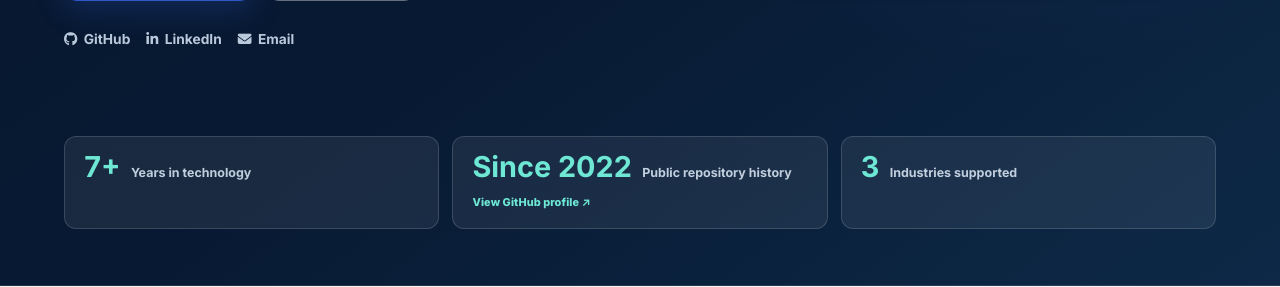
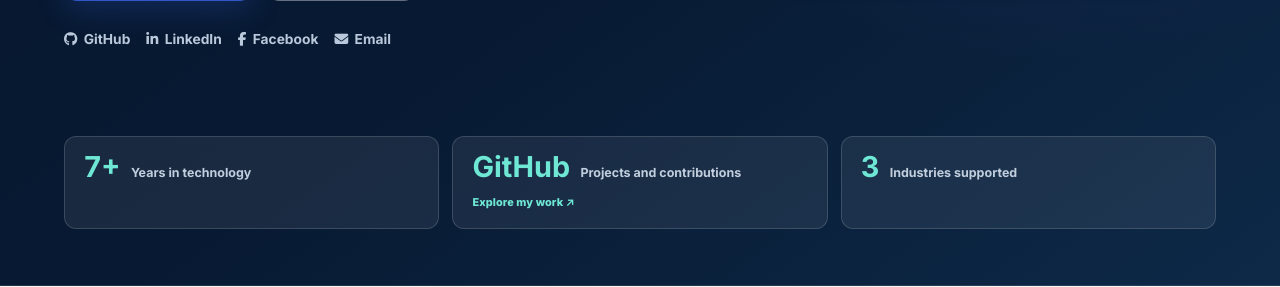
Before and after one commit to saamaamr/portfolio, a Node server app: page / in a window 1280 px wide. Shown: the part 725-1012 px from the top of the page. Run offline with Node 20, Linux system fonts and the light colour scheme; style sheets or scripts are compiled from the project's sources.

Commit message:
feat: refine professional profile links

```diff
--- a/locales/ar.json
+++ b/locales/ar.json
@@ -64,10 +64,10 @@
   },
   "metrics": {
     "years": "سنوات من الخبرة التقنية",
-    "repositorySince": "منذ 2022",
-    "repositoryHistory": "سجل المستودعات العامة",
-    "githubProfile": "عرض ملف GitHub",
-    "githubProfileLabel": "سجل المستودعات العامة منذ 2022 — عرض ملف GitHub",
+    "githubTitle": "GitHub",
+    "githubDescription": "المشاريع والمساهمات",
+    "githubAction": "استكشف أعمالي",
+    "githubWorkLabel": "استكشف مشاريع ومساهمات Abdullah Al Mamun على GitHub",
     "industries": "قطاعات مدعومة"
   },
   "experience": {
@@ -185,6 +185,7 @@
     "direct": "تواصل مباشر",
     "email": "البريد الإلكتروني",
     "phone": "الهاتف",
+    "facebookMessage": "إرسال رسالة",
     "nameLabel": "اسمك",
     "emailLabel": "بريدك الإلكتروني",
     "messageLabel": "الرسالة",
--- a/locales/bn.json
+++ b/locales/bn.json
@@ -64,10 +64,10 @@
   },
   "metrics": {
     "years": "প্রযুক্তিতে বছরের অভিজ্ঞতা",
-    "repositorySince": "২০২২ থেকে",
-    "repositoryHistory": "পাবলিক রিপোজিটরি ইতিহাস",
-    "githubProfile": "GitHub প্রোফাইল দেখুন",
-    "githubProfileLabel": "২০২২ থেকে পাবলিক রিপোজিটরি ইতিহাস — GitHub প্রোফাইল দেখুন",
+    "githubTitle": "GitHub",
+    "githubDescription": "প্রজেক্ট ও অবদান",
+    "githubAction": "আমার কাজ দেখুন",
+    "githubWorkLabel": "GitHub-এ Abdullah Al Mamun-এর প্রজেক্ট ও অবদান দেখুন",
     "industries": "সাপোর্ট দেওয়া শিল্পখাত"
   },
   "experience": {
@@ -185,6 +185,7 @@
     "direct": "সরাসরি যোগাযোগ",
     "email": "ইমেইল",
     "phone": "ফোন",
+    "facebookMessage": "বার্তা পাঠান",
     "nameLabel": "আপনার নাম",
     "emailLabel": "আপনার ইমেইল",
     "messageLabel": "বার্তা",
--- a/locales/en-US.json
+++ b/locales/en-US.json
@@ -67,10 +67,10 @@
   },
   "metrics": {
     "years": "Years in technology",
-    "repositorySince": "Since 2022",
-    "repositoryHistory": "Public repository history",
-    "githubProfile": "View GitHub profile",
-    "githubProfileLabel": "Public repository history since 2022 — view GitHub profile",
+    "githubTitle": "GitHub",
+    "githubDescription": "Projects and contributions",
+    "githubAction": "Explore my work",
+    "githubWorkLabel": "Explore Abdullah Al Mamun's projects and contributions on GitHub",
     "industries": "Industries supported"
   },
   "experience": {
@@ -188,6 +188,7 @@
     "direct": "Direct contact",
     "email": "Email",
     "phone": "Phone",
+    "facebookMessage": "Send a message",
     "nameLabel": "Your name",
     "emailLabel": "Your email",
     "messageLabel": "Message",
--- a/locales/es.json
+++ b/locales/es.json
@@ -64,10 +64,10 @@
   },
   "metrics": {
     "years": "Años en tecnología",
-    "repositorySince": "Desde 2022",
-    "repositoryHistory": "Historial de repositorios públicos",
-    "githubProfile": "Ver perfil de GitHub",
-    "githubProfileLabel": "Historial de repositorios públicos desde 2022 — ver perfil de GitHub",
+    "githubTitle": "GitHub",
+    "githubDescription": "Proyectos y contribuciones",
+    "githubAction": "Explora mi trabajo",
+    "githubWorkLabel": "Explora los proyectos y contribuciones de Abdullah Al Mamun en GitHub",
     "industries": "Sectores con soporte"
   },
   "experience": {
@@ -185,6 +185,7 @@
     "direct": "Contacto directo",
     "email": "Correo",
     "phone": "Teléfono",
+    "facebookMessage": "Enviar un mensaje",
     "nameLabel": "Su nombre",
     "emailLabel": "Su correo",
     "messageLabel": "Mensaje",
--- a/locales/fr.json
+++ b/locales/fr.json
@@ -64,10 +64,10 @@
   },
   "metrics": {
     "years": "Années dans la technologie",
-    "repositorySince": "Depuis 2022",
-    "repositoryHistory": "Historique des dépôts publics",
-    "githubProfile": "Voir le profil GitHub",
-    "githubProfileLabel": "Historique des dépôts publics depuis 2022 — voir le profil GitHub",
+    "githubTitle": "GitHub",
+    "githubDescription": "Projets et contributions",
+    "githubAction": "Découvrir mon travail",
+    "githubWorkLabel": "Découvrez les projets et contributions d’Abdullah Al Mamun sur GitHub",
     "industries": "Secteurs pris en charge"
   },
   "experience": {
@@ -185,6 +185,7 @@
     "direct": "Contact direct",
     "email": "E-mail",
     "phone": "Téléphone",
+    "facebookMessage": "Envoyer un message",
     "nameLabel": "Votre nom",
     "emailLabel": "Votre e-mail",
     "messageLabel": "Message",
--- a/locales/hi.json
+++ b/locales/hi.json
@@ -64,10 +64,10 @@
   },
   "metrics": {
     "years": "तकनीक में वर्षों का अनुभव",
-    "repositorySince": "2022 से",
-    "repositoryHistory": "सार्वजनिक रिपॉज़िटरी इतिहास",
-    "githubProfile": "GitHub प्रोफ़ाइल देखें",
-    "githubProfileLabel": "2022 से सार्वजनिक रिपॉज़िटरी इतिहास — GitHub प्रोफ़ाइल देखें",
+    "githubTitle": "GitHub",
+    "githubDescription": "प्रोजेक्ट और योगदान",
+    "githubAction": "मेरा काम देखें",
+    "githubWorkLabel": "GitHub पर Abdullah Al Mamun के प्रोजेक्ट और योगदान देखें",
     "industries": "समर्थित उद्योग"
   },
   "experience": {
@@ -185,6 +185,7 @@
     "direct": "सीधा संपर्क",
     "email": "ईमेल",
     "phone": "फ़ोन",
+    "facebookMessage": "संदेश भेजें",
     "nameLabel": "आपका नाम",
     "emailLabel": "आपका ईमेल",
     "messageLabel": "संदेश",
--- a/views/index.ejs
+++ b/views/index.ejs
@@ -28,6 +28,7 @@
             <div class="hero-socials" aria-label="<%= t('a11y.professionalProfiles') %>">
               <a href="https://github.com/saamaamr" target="_blank" rel="noopener noreferrer"><i class="fab fa-github" aria-hidden="true"></i> GitHub</a>
               <a href="https://www.linkedin.com/in/abdullah-a-699a90117/" target="_blank" rel="noopener noreferrer"><i class="fab fa-linkedin-in" aria-hidden="true"></i> LinkedIn</a>
+              <a href="https://www.facebook.com/saamaamr1" target="_blank" rel="noopener noreferrer"><i class="fab fa-facebook-f" aria-hidden="true"></i> Facebook</a>
               <a href="mailto:mamun872381cpi@gmail.com"><i class="fas fa-envelope" aria-hidden="true"></i> <%= t('hero.email') %></a>
             </div>
           </div>
@@ -46,7 +47,7 @@
 
           <div class="hero-proof-grid" aria-label="<%= t('a11y.careerHighlights') %>">
             <div class="metric reveal" data-metric="years"><strong class="stat-number" data-target="7" data-suffix="+">7+</strong><span><%= t('metrics.years') %></span></div>
-            <a href="https://github.com/saamaamr" target="_blank" rel="noopener noreferrer" class="metric metric-link reveal" data-metric="github-history" data-github-history aria-label="<%= t('metrics.githubProfileLabel') %>"><strong><%= t('metrics.repositorySince') %></strong><span><%= t('metrics.repositoryHistory') %></span><small><%= t('metrics.githubProfile') %> <span aria-hidden="true">↗</span></small></a>
+            <a href="https://github.com/saamaamr" target="_blank" rel="noopener noreferrer" class="metric metric-link reveal" data-metric="github-history" data-github-history aria-label="<%= t('metrics.githubWorkLabel') %>"><strong><%= t('metrics.githubTitle') %></strong><span><%= t('metrics.githubDescription') %></span><small><%= t('metrics.githubAction') %> <span aria-hidden="true">↗</span></small></a>
             <div class="metric reveal" data-metric="industries"><strong class="stat-number" data-target="3" data-suffix="">3</strong><span><%= t('metrics.industries') %></span></div>
           </div>
         </div>
@@ -163,6 +164,7 @@
               <a href="tel:+8801580831003"><span class="icon-tile"><i class="fas fa-phone" aria-hidden="true"></i></span><span><small><%= t('contact.phone') %></small><strong>+880 1580-831003</strong></span></a>
               <a href="https://wa.me/8801827918142" target="_blank" rel="noopener noreferrer"><span class="icon-tile"><i class="fab fa-whatsapp" aria-hidden="true"></i></span><span><small>WhatsApp</small><strong>+880 1827-918142</strong></span></a>
               <a href="https://www.linkedin.com/in/abdullah-a-699a90117/" target="_blank" rel="noopener noreferrer"><span class="icon-tile"><i class="fab fa-linkedin-in" aria-hidden="true"></i></span><span><small>LinkedIn</small><strong>Abdullah Al Mamun</strong></span></a>
+              <a href="https://m.me/saamaamr1" target="_blank" rel="noopener noreferrer"><span class="icon-tile"><i class="fab fa-facebook-messenger" aria-hidden="true"></i></span><span><small>Facebook Messenger</small><strong><%= t('contact.facebookMessage') %></strong></span></a>
             </div>
             <form id="contact-form" class="contact-form reveal" novalidate>
               <div class="field-group"><label for="name"><%= t('contact.nameLabel') %></label><input type="text" id="name" name="name" maxlength="100" autocomplete="name" required aria-describedby="name-error" /><p id="name-error" class="field-error" aria-live="polite"></p></div>
```
Also changed, not shown: tests/i18n.test.js (+9 -4 lines), tests/page.test.js (+27 -7 lines).
